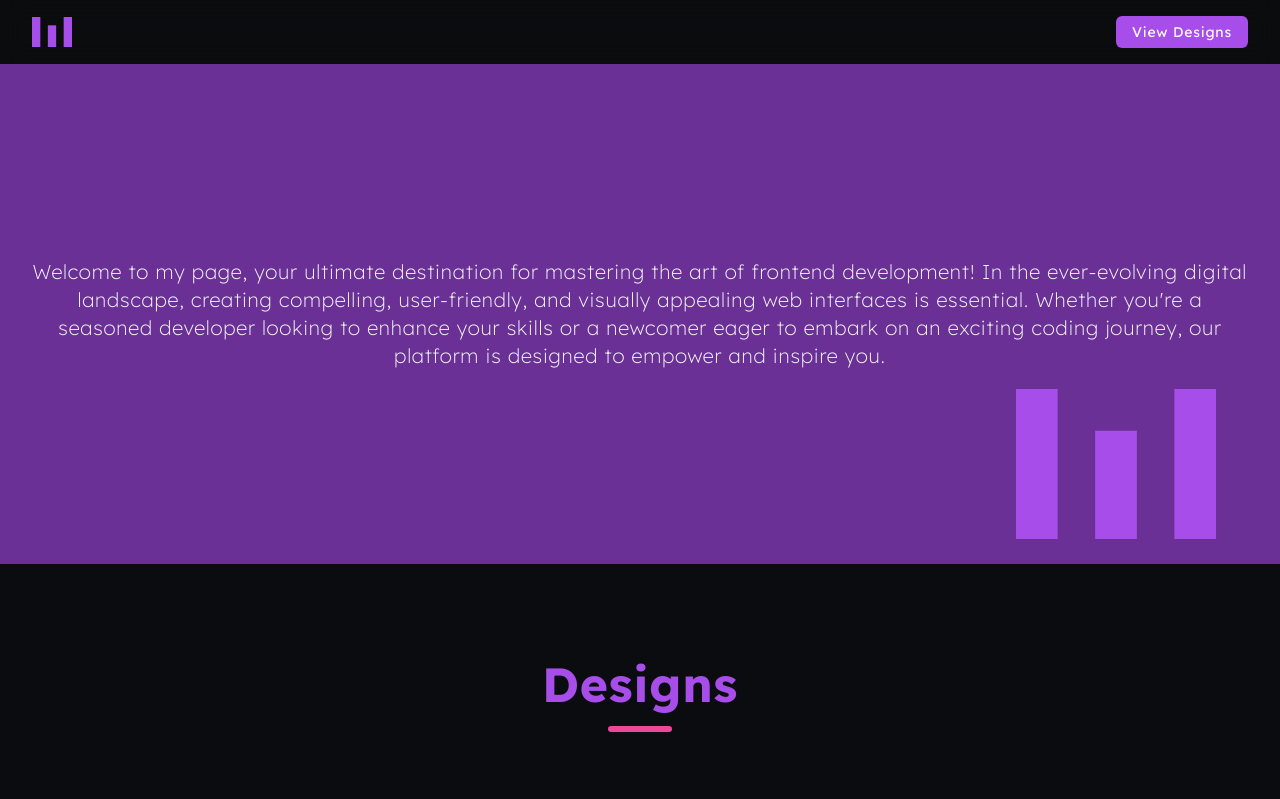
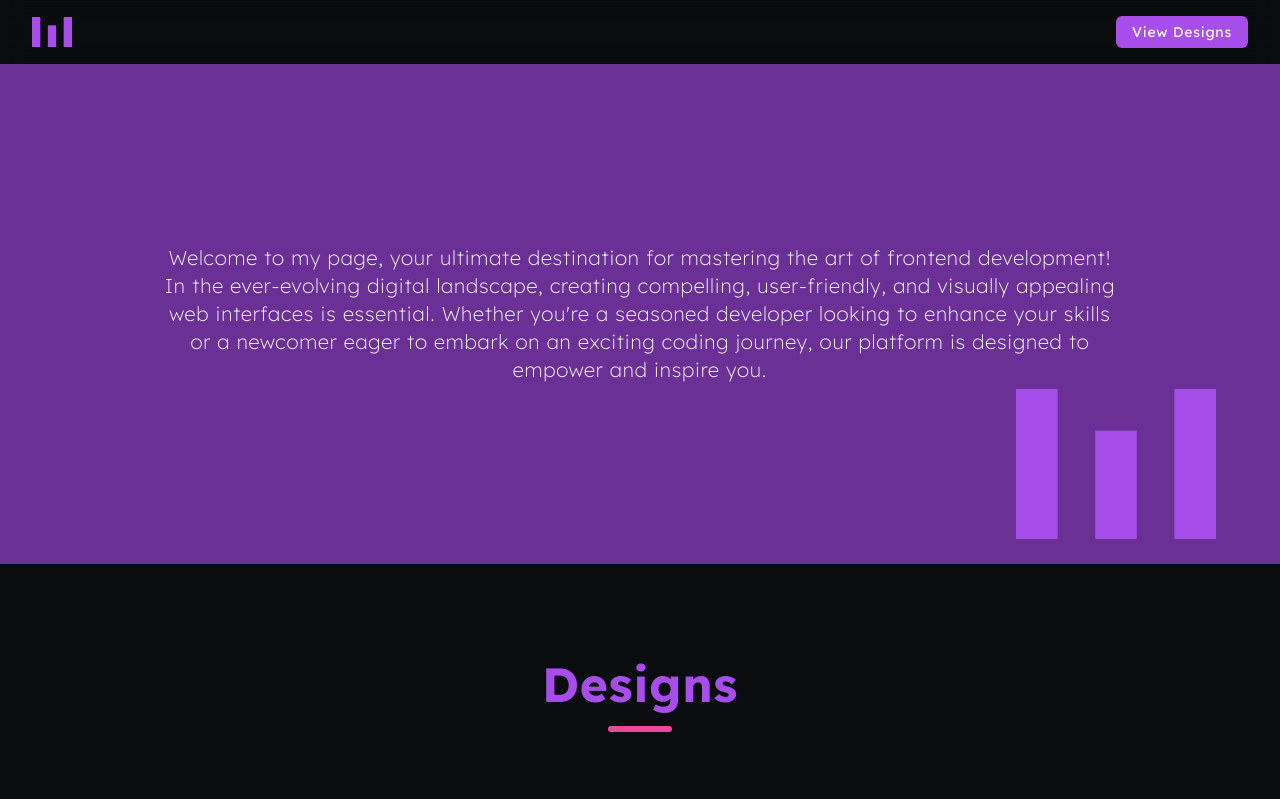
Before and after one commit to codemarns/folio, a Next.js app: page /designs in a window 1280 px wide. Shown: the top 799 px of the page. Built offline with nearby package versions, Linux system fonts and the light colour scheme.

Commit message:
enhancements

```diff
--- a/src/app/designs/sections/hero/hero.tsx
+++ b/src/app/designs/sections/hero/hero.tsx
@@ -16,8 +16,8 @@ export const Hero = () => {
         height={40}
         className="absolute -bottom-0 right-4 sm:right-8 md:right-16 w-[100px] sm:w-[150px] md:w-[200px] duration-150 ease-in-out transition-all"
       />
-      <Container id={id + "_container"} className="relative">
-        <p className="text-xl text-default-50">
+      <Container id={id + "_container"} size="lg" className="relative">
+        <p className="px-4 sm:px-8 text-lg sm:text-xl text-default-50 leading-relaxed">
           {`
           Welcome to my page, your ultimate destination for mastering the art
           of frontend development! In the ever-evolving digital landscape,
--- a/src/app/designs/sections/works/works.tsx
+++ b/src/app/designs/sections/works/works.tsx
@@ -130,7 +130,7 @@ export const Works = () => {
             })}
           </div>
 
-          <div className="grid grid-cols-1 sm:grid-cols-[repeat(auto-fill,_minmax(300px,_1fr))] gap-8">
+          <div className="grid grid-cols-1 sm:grid-cols-[repeat(auto-fill,_minmax(300px,_1fr))] gap-8 duration-300 ease-in-out transition-all">
             {filteredData.map((item) => (
               <div
                 key={item.id}
```
